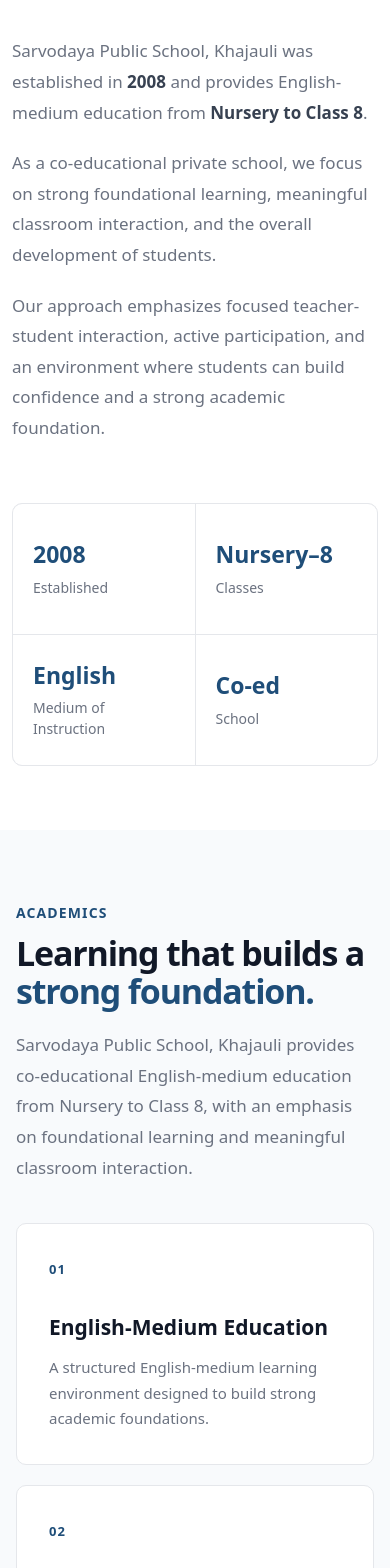
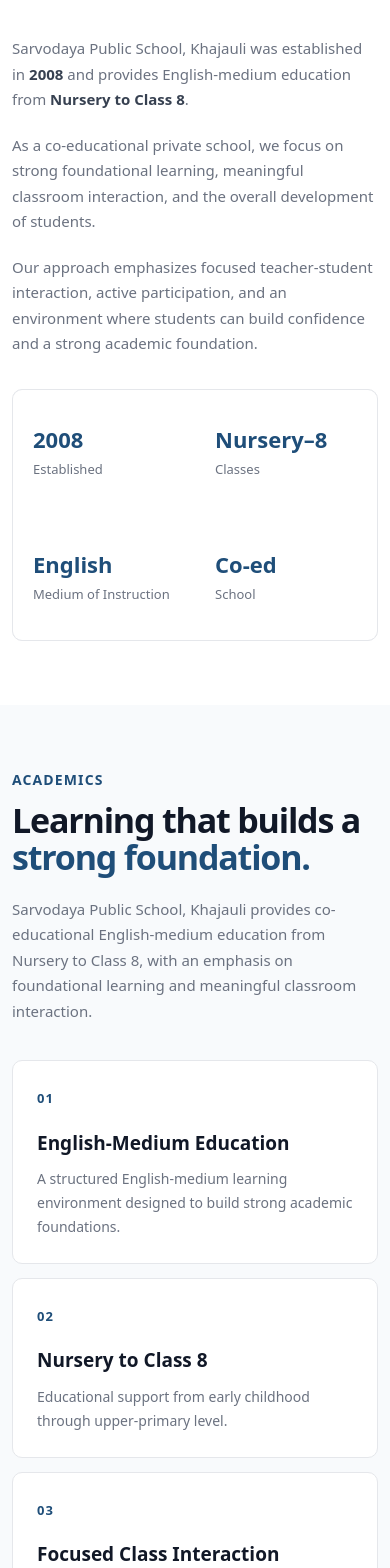
Before and after one commit to PriyanshuJha4/Sarvodaya_Digital, a React (Vite) app: page / in a window 390 px wide. Shown: the part 1060-2628 px from the top of the page. Built offline with nearby package versions, Linux system fonts and the light colour scheme.

Commit message:
Polish about academics and principal sections

```diff
--- a/src/styles/about.css
+++ b/src/styles/about.css
@@ -1,7 +1,6 @@
 .about-section {
   padding: 100px 0;
-
-  background-color: var(--color-white);
+  background: var(--color-white);
 }
 
 .about-container {
@@ -38,7 +37,7 @@
 
 .about-content {
   display: grid;
-  grid-template-columns: 1.1fr 0.9fr;
+  grid-template-columns: minmax(0, 1.1fr) minmax(360px, 0.9fr);
   gap: 72px;
   align-items: start;
 
@@ -57,21 +56,24 @@
   line-height: 1.8;
 }
 
+.about-text p:last-child {
+  margin-bottom: 0;
+}
+
 .about-text strong {
   color: var(--color-text);
 }
 
 .about-facts {
   display: grid;
-  grid-template-columns: repeat(2, 1fr);
-  gap: 1px;
+  grid-template-columns: repeat(2, minmax(0, 1fr));
 
   overflow: hidden;
 
   border: 1px solid var(--color-border);
   border-radius: var(--radius-md);
 
-  background-color: var(--color-border);
+  background: var(--color-border);
 }
 
 .about-fact {
@@ -82,7 +84,15 @@
   flex-direction: column;
   justify-content: center;
 
-  background-color: var(--color-white);
+  background: var(--color-white);
+
+  transition:
+    transform 0.2s ease,
+    background-color 0.2s ease;
+}
+
+.about-fact:hover {
+  background: var(--color-background-light);
 }
 
 .about-fact-number {
@@ -97,9 +107,11 @@
 
   color: var(--color-text-light);
   font-size: 14px;
+  line-height: 1.4;
 }
 
 /* Tablet */
+
 @media (max-width: 900px) {
   .about-section {
     padding: 80px 0;
@@ -109,9 +121,14 @@
     grid-template-columns: 1fr;
     gap: 40px;
   }
+
+  .about-text {
+    max-width: 720px;
+  }
 }
 
 /* Mobile */
+
 @media (max-width: 600px) {
   .about-section {
     padding: 64px 0;
@@ -123,14 +140,45 @@
 
   .about-content {
     margin-top: 40px;
+    gap: 32px;
+  }
+
+  .about-text p {
+    font-size: 15px;
+    line-height: 1.7;
+  }
+
+  .about-facts {
+    grid-template-columns: repeat(2, minmax(0, 1fr));
   }
 
   .about-fact {
-    min-height: 130px;
+    min-height: 125px;
     padding: 20px;
   }
 
   .about-fact-number {
-    font-size: 23px;
+    font-size: 22px;
+  }
+
+  .about-fact-label {
+    font-size: 13px;
   }
 }
+
+/* Very small phones */
+
+@media (max-width: 380px) {
+  .about-section {
+    padding: 52px 0;
+  }
+
+  .about-fact {
+    min-height: 115px;
+    padding: 16px;
+  }
+
+  .about-fact-number {
+    font-size: 20px;
+  }
+}
--- a/src/styles/academics.css
+++ b/src/styles/academics.css
@@ -14,7 +14,6 @@
 
 .academics-header h2 {
   margin: 0;
-
   color: var(--color-black);
   font-size: clamp(34px, 4vw, 52px);
   line-height: 1.1;
@@ -36,7 +35,7 @@
 
 .academics-grid {
   display: grid;
-  grid-template-columns: repeat(2, 1fr);
+  grid-template-columns: repeat(2, minmax(0, 1fr));
   gap: 20px;
 
   margin-top: 56px;
@@ -54,18 +53,19 @@
 
   transition:
     transform 0.2s ease,
-    box-shadow 0.2s ease;
+    box-shadow 0.2s ease,
+    border-color 0.2s ease;
 }
 
 .academic-card:hover {
   transform: translateY(-4px);
+  border-color: var(--color-primary);
   box-shadow: var(--shadow-md);
 }
 
 .academic-number {
   display: inline-block;
-
-  margin-bottom: 32px;
+  margin-bottom: 30px;
 
   color: var(--color-primary);
   font-size: 13px;
@@ -78,9 +78,11 @@
 
   color: var(--color-black);
   font-size: 21px;
+  line-height: 1.3;
 }
 
 .academic-card p {
+  max-width: 520px;
   margin: 0;
 
   color: var(--color-text-light);
@@ -88,17 +90,72 @@
   line-height: 1.7;
 }
 
+/* Tablet */
+
+@media (max-width: 900px) {
+  .academics-section {
+    padding: 80px 0;
+  }
+
+  .academics-grid {
+    gap: 16px;
+    margin-top: 44px;
+  }
+
+  .academic-card {
+    min-height: 200px;
+    padding: 26px;
+  }
+}
+
+/* Mobile */
+
 @media (max-width: 700px) {
   .academics-section {
-    padding: 72px 0;
+    padding: 64px 0;
+  }
+
+  .academics-container {
+    width: min(100% - 24px, var(--container-width));
+  }
+
+  .academics-intro {
+    font-size: 15px;
+    line-height: 1.7;
   }
 
   .academics-grid {
     grid-template-columns: 1fr;
-    margin-top: 40px;
+    gap: 14px;
+    margin-top: 36px;
   }
 
   .academic-card {
     min-height: auto;
+    padding: 24px;
+  }
+
+  .academic-number {
+    margin-bottom: 22px;
+  }
+
+  .academic-card h3 {
+    font-size: 19px;
+  }
+
+  .academic-card p {
+    font-size: 14px;
   }
 }
+
+/* Very small phones */
+
+@media (max-width: 380px) {
+  .academics-section {
+    padding: 52px 0;
+  }
+
+  .academic-card {
+    padding: 20px;
+  }
+}
--- a/src/styles/principal.css
+++ b/src/styles/principal.css
@@ -8,24 +8,39 @@
   margin: 0 auto;
 
   display: grid;
-  grid-template-columns: 0.8fr 1.2fr;
+  grid-template-columns: minmax(280px, 0.8fr) minmax(0, 1.2fr);
   gap: 72px;
   align-items: center;
 }
 
+/* Principal photo */
+
 .principal-photo {
+  width: 100%;
+  max-width: 420px;
   aspect-ratio: 4 / 5;
+
   overflow: hidden;
 
   border-radius: var(--radius-md);
   background: var(--color-border);
+  box-shadow: var(--shadow-md);
 }
 
 .principal-photo img {
   width: 100%;
   height: 100%;
+
   display: block;
+
   object-fit: cover;
+  object-position: center top;
+}
+
+/* Content */
+
+.principal-content {
+  max-width: 700px;
 }
 
 .principal-content h2 {
@@ -65,9 +80,11 @@
   font-size: 14px;
 }
 
-@media (max-width: 800px) {
+/* Tablet */
+
+@media (max-width: 900px) {
   .principal-section {
-    padding: 72px 0;
+    padding: 80px 0;
   }
 
   .principal-container {
@@ -76,6 +93,51 @@
   }
 
   .principal-photo {
-    max-width: 420px;
+    max-width: 380px;
+  }
+
+  .principal-content {
+    max-width: 720px;
   }
 }
+
+/* Mobile */
+
+@media (max-width: 600px) {
+  .principal-section {
+    padding: 64px 0;
+  }
+
+  .principal-container {
+    width: min(100% - 24px, var(--container-width));
+    gap: 32px;
+  }
+
+  .principal-photo {
+    max-width: 100%;
+    aspect-ratio: 4 / 5;
+  }
+
+  .principal-content h2 {
+    font-size: 34px;
+  }
+
+  .principal-content blockquote {
+    margin: 24px 0;
+
+    font-size: 15px;
+    line-height: 1.7;
+  }
+}
+
+/* Very small phones */
+
+@media (max-width: 380px) {
+  .principal-section {
+    padding: 52px 0;
+  }
+
+  .principal-content h2 {
+    font-size: 31px;
+  }
+}
```
